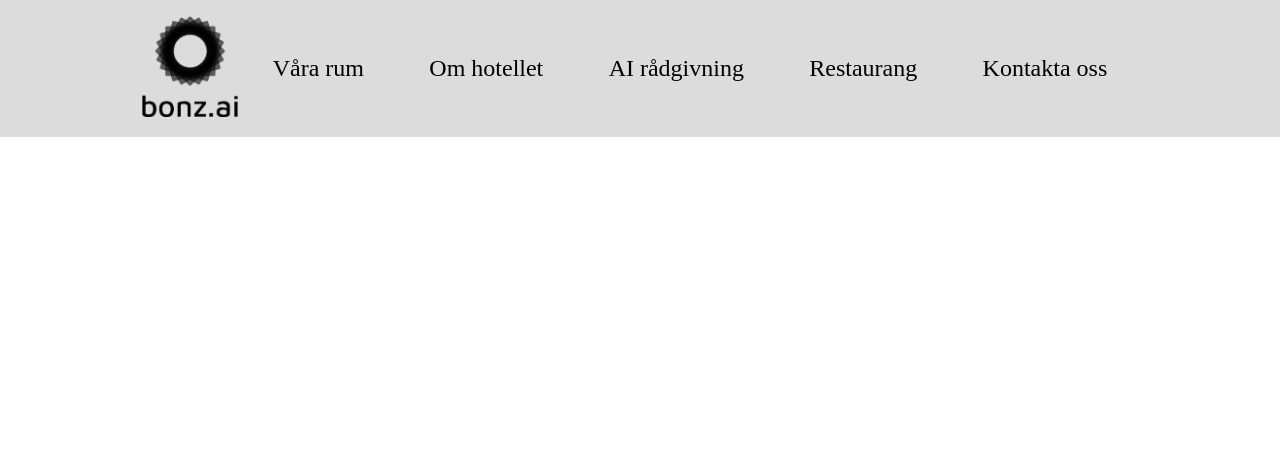
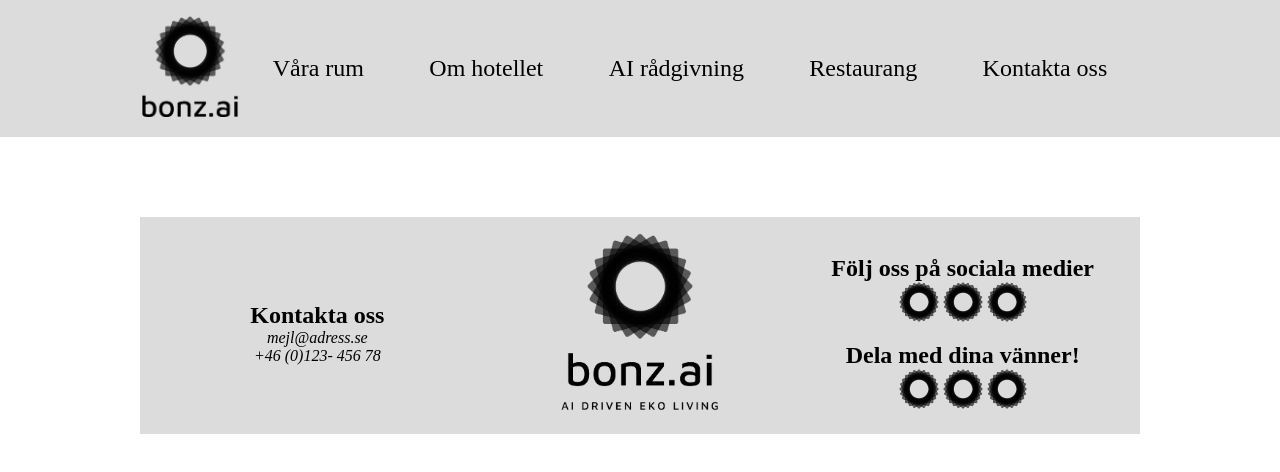
Before and after one commit to StefanMogren/bonz.ai-hotel, a plain HTML site: page search-rooms.html in a window 1280 px wide. Drawn offline with Linux system fonts and the light colour scheme.

Commit message:
Added footer to search-rooms.html

```diff
--- a/search-rooms.html
+++ b/search-rooms.html
@@ -31,5 +31,38 @@
             </ul>
         </nav>
     </header>
+    <div class="wrapper">
+        <main>
+
+        </main>
+
+                <footer class="footer-grid">
+            <section class="footer-grid__container">
+                <h4 class="footer-grid__title">Kontakta oss</h4>
+                <address>
+                    mejl@adress.se
+                </address>
+                <address>
+                    +46 (0)123- 456 78
+                </address>
+            </section>
+            <section class="footer-grid__container">
+                <img class="footer-grid__img footer-grid__img--width-50" src="./assets/logo/bonz.ai-logo-black-portrait-full.png" alt="">
+
+            </section>
+
+            <section class="footer-grid__container">
+                <h4 class="footer-grid__title">Följ oss på sociala medier</h4>
+                <img class="footer-grid__img" src="./assets/logo/bonz.ai-logo-black-symbol.png" alt="">
+                <img class="footer-grid__img" src="./assets/logo/bonz.ai-logo-black-symbol.png" alt="">
+                <img class="footer-grid__img" src="./assets/logo/bonz.ai-logo-black-symbol.png" alt="">
+
+                <h4 class="footer-grid__title">Dela med dina vänner!</h4>
+                <img class="footer-grid__img" src="./assets/logo/bonz.ai-logo-black-symbol.png" alt="">
+                <img class="footer-grid__img" src="./assets/logo/bonz.ai-logo-black-symbol.png" alt="">
+                <img class="footer-grid__img" src="./assets/logo/bonz.ai-logo-black-symbol.png" alt="">
+            </section>
+        </footer>
+    </div>
 </body>
 </html>
```
